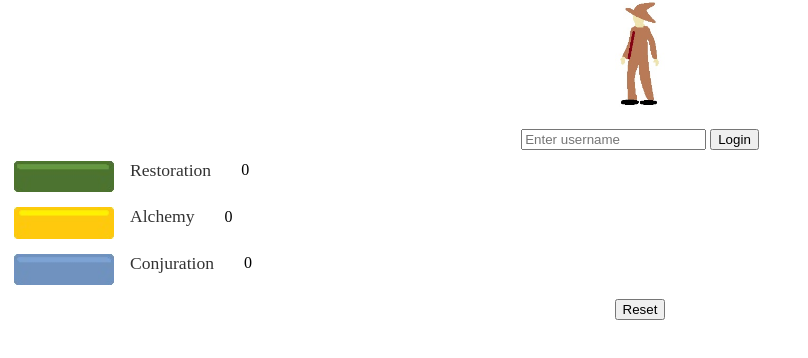
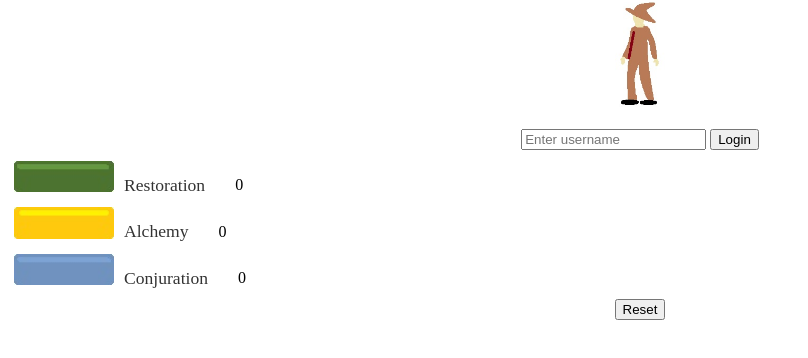
Before and after one commit to candicekoolhaas/worklarp, a plain HTML site: page index.html in a window 1280 px wide. Shown: the part 106-464 px from the top of the page, without its empty margins (0-808 px from the left). Drawn offline with Linux system fonts and the light colour scheme.

Commit message:
margin edit

```diff
--- a/index.html
+++ b/index.html
@@ -37,8 +37,9 @@
     .label-container {
       display: flex;          /* lay label and score in a row */
       align-items: center;    /* vertically align them */
-      margin-left: 10px;      /* space from the button */
-      gap: 30px;              /* space between label and score */
+      margin-left: 4px;      /* space from the button */
+      gap: 30px;	 /* space between label and score */
+      margin-top: 15px;
     }
 
     .score {
```
